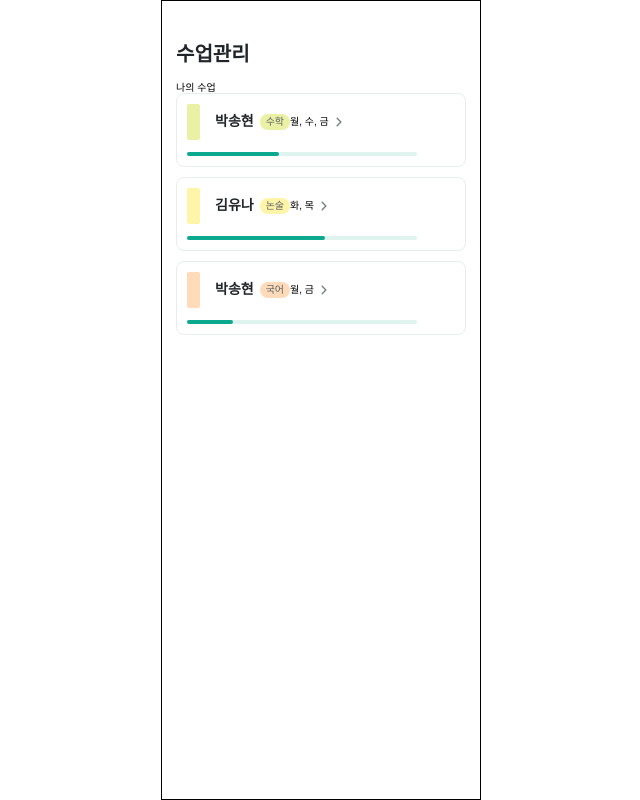
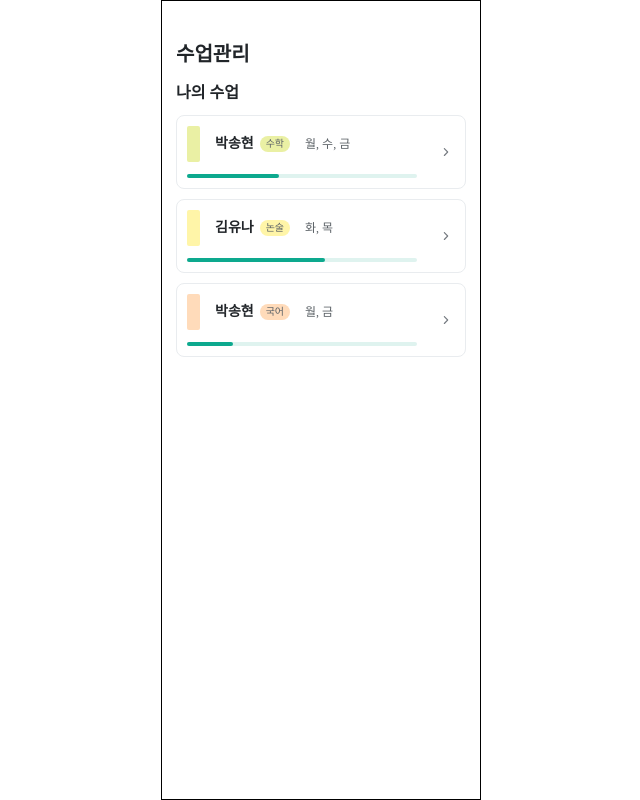
Before and after one commit to Gwasuwon-shot/Tutice_Client, a React (Vite) app: page /manage-lesson in a window 1280 px wide. Shown: the whole page, without its empty margins (319-959 px from the left). Built offline with nearby package versions, Linux system fonts and the light colour scheme; a web font is replaced by a local one; what recoil-persist would draw is missing.

Commit message:
[ design ] 나의 수업 관리 페이지 스타일링

```diff
--- a/src/components/manageLesson/MainLesson.tsx
+++ b/src/components/manageLesson/MainLesson.tsx
@@ -22,24 +22,27 @@ export default function MainLesson(props: MainLessonProps) {
 
   return (
     <MainLessonBox>
+      <MainLessonWrapperContainer>
         <MainLessonWrapper>
           <StudentColorBox backgroundColor={STUDENT_COLOR[idx % 11]} />
           <StudentNameWrapper>{studentName}</StudentNameWrapper>
           <SubjectLabel subject={subject} backgroundColor={STUDENT_COLOR[idx % 11]} color="#5B6166" />
+          <DaysWrapper>
             {dayOfWeekList.map((day, idx) => (
               <>{checkIsLastDay(idx, day)}</>
             ))}
-        <NextArrowManageLessonIc />
+          </DaysWrapper>
         </MainLessonWrapper>
         <TreeProgress progress={percent} width={23} />
+      </MainLessonWrapperContainer>
+      <NextArrowManageLessonIcon />
     </MainLessonBox>
   );
 }
 
 const MainLessonBox = styled.article`
   display: flex;
-  justify-content: center;
-  flex-direction: column;
+  align-items: center;
 
   padding: 1rem;
   margin-bottom: 1rem;
@@ -48,7 +51,7 @@ const MainLessonBox = styled.article`
   border-radius: 8px;
 `;
 
-const MainLessonWrapper = styled.section`
+const MainLessonWrapper = styled.div`
   display: flex;
   align-items: center;
 
@@ -61,3 +64,21 @@ const StudentNameWrapper = styled.h1`
   color: ${({ theme }) => theme.colors.grey900};
   ${({ theme }) => theme.fonts.body01};
 `;
+
+const DaysWrapper = styled.p`
+  margin-left: 1.5rem;
+
+  color: ${({ theme }) => theme.colors.grey600};
+  ${({ theme }) => theme.fonts.body05};
+`;
+
+const MainLessonWrapperContainer = styled.section`
+  display: flex;
+  flex-direction: column;
+
+  width: 23rem;
+`;
+
+const NextArrowManageLessonIcon = styled(NextArrowManageLessonIc)`
+  margin-left: 2rem;
+`;
--- a/src/components/manageLesson/MainLessons.tsx
+++ b/src/components/manageLesson/MainLessons.tsx
@@ -1,3 +1,4 @@
+import { styled } from "styled-components";
 import useGetAllLessons from "../../hooks/useGetAllLessons";
 import MainLesson from "./MainLesson";
 
@@ -6,7 +7,7 @@ export default function MainLessons() {
 
   return (
     <>
-      <h1>나의 수업</h1>
+      <Title>나의 수업</Title>
       {lessonList.map(({ idx, studentName, subject, percent, dayOfWeekList }) => (
         <MainLesson
           key={idx}
@@ -20,3 +21,10 @@ export default function MainLessons() {
     </>
   );
 }
+
+const Title = styled.h1`
+  margin-bottom: 1.2rem;
+
+  color: ${({ theme }) => theme.colors.grey900};
+  ${({ theme }) => theme.fonts.title02};
+`;
```
Lines whose indentation alone changed are shown as unchanged.
